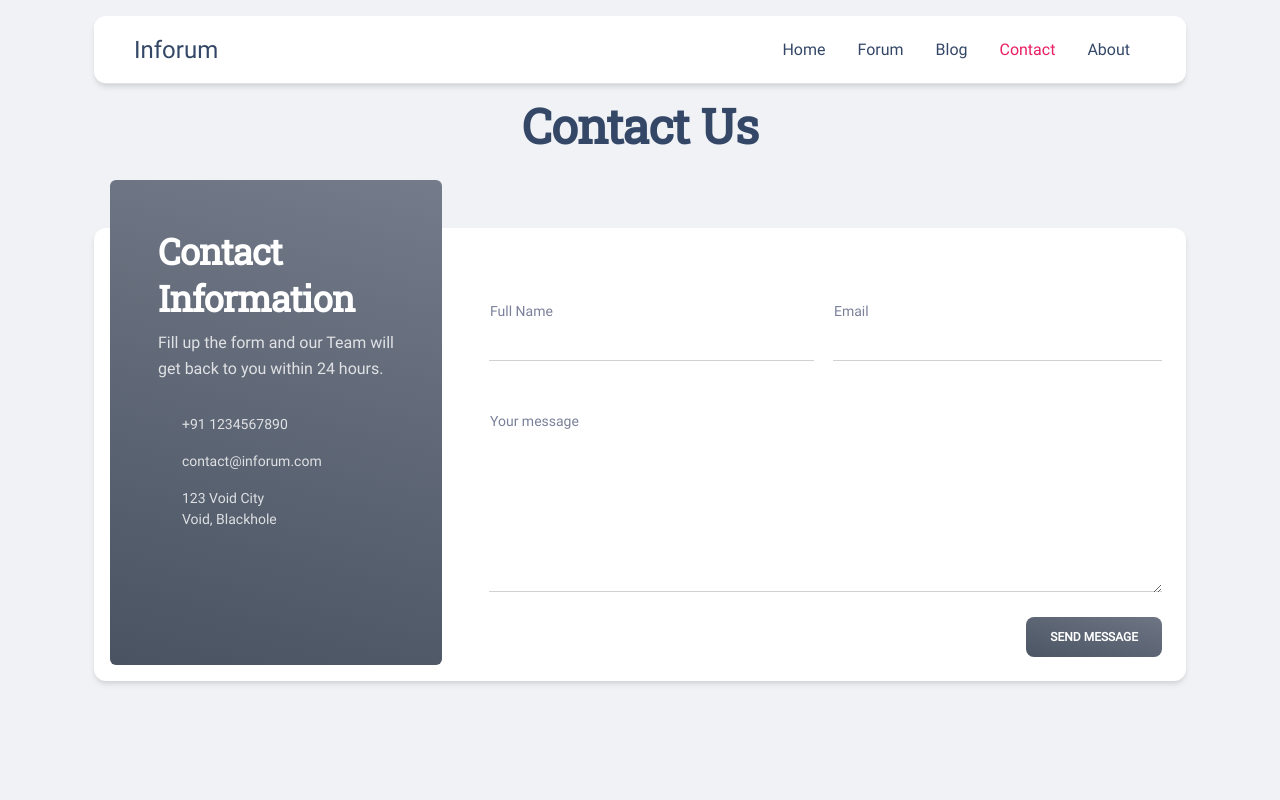
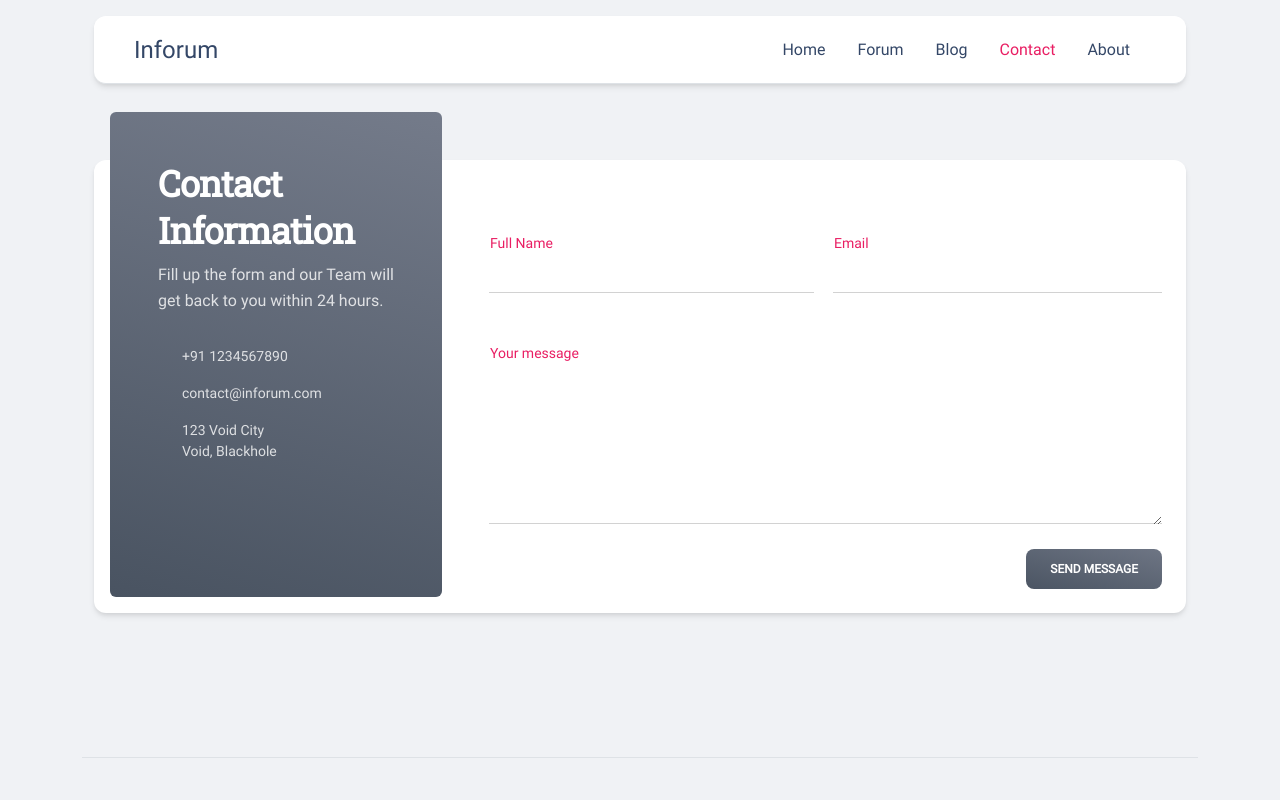
Before and after one commit to wrench1815/inforum_frontend, a Nuxt app: page /contact in a window 1280 px wide. Shown: the top 800 px of the page. Built offline with nearby package versions, Linux system fonts and the light colour scheme; some icons are missing.

Commit message:
merge dev into master (#9)
* update contact page

* add bodyAttr
remove fontawesome css link
add fontawesome js link

* add fontawesome js file

* update form fields

* fix contact form input element focus issues

* layout update

```diff
--- a/pages/contact.vue
+++ b/pages/contact.vue
@@ -1,11 +1,6 @@
 <template>
   <section class="py-7 position-relative">
     <div class="container">
-      <div class="row">
-        <div class="col-lg-6 mx-auto text-center">
-          <h1>Contact Us</h1>
-        </div>
-      </div>
       <div class="row mt-6">
         <div class="col-lg-12 mx-auto">
           <div class="card">
@@ -94,7 +89,7 @@
                     <div class="row mt-4">
                       <div class="col-md-6">
                         <div class="input-group input-group-static my-4">
-                          <label>Full Name</label>
+                          <label class="text-primary">Full Name</label>
                           <input
                             class="form-control"
                             aria-label="Full Name..."
@@ -104,7 +99,7 @@
                       </div>
                       <div class="col-md-6 ps-2">
                         <div class="input-group input-group-static my-4">
-                          <label>Email</label>
+                          <label class="text-primary">Email</label>
                           <input
                             type="email"
                             class="form-control"
@@ -115,7 +110,7 @@
                     </div>
 
                     <div class="input-group input-group-static mt-4">
-                      <label>Your message</label>
+                      <label class="text-primary">Your message</label>
                       <textarea
                         name="message"
                         class="form-control"
```
